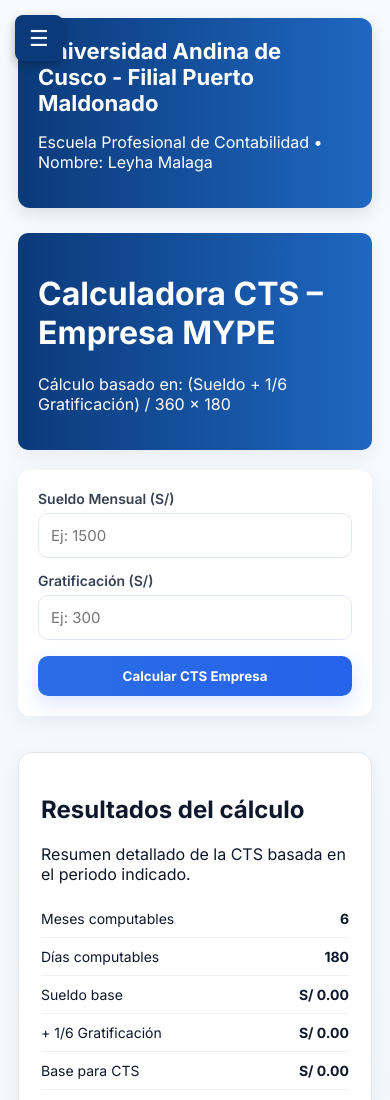
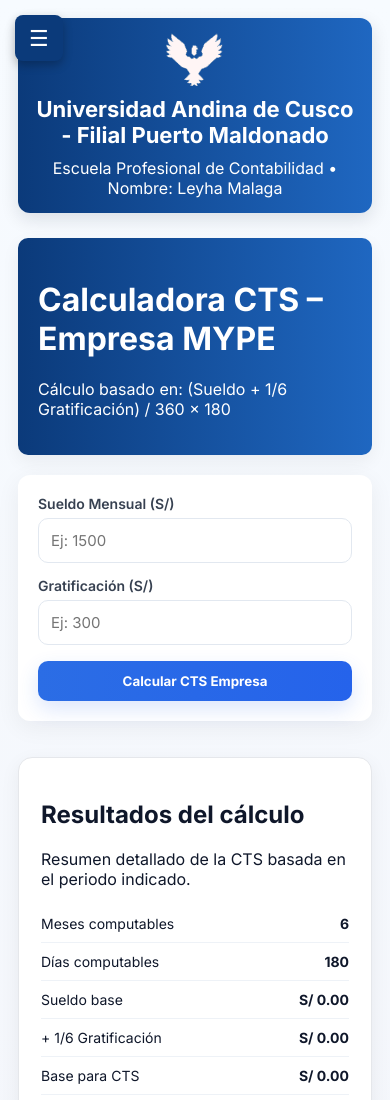
Before and after one commit to JustProyect/CTS, a plain HTML site: page index.html in a window 390 px wide. Shown: the top 1100 px of the page. Drawn offline with Linux system fonts and the light colour scheme.

Commit message:
Update index.html

```diff
--- a/index.html
+++ b/index.html
@@ -61,43 +61,54 @@ body {
 }
 
 /* ================= CONTENIDO =============== */
+
+/* Estilos para el Contenido Principal */
 .content {
-  margin-left:220px;
-  padding:28px;
-  display:flex;
-  gap:28px;
-  align-items:flex-start;
-  transition:0.3s ease;
+  margin-left: 220px;
+  padding: 28px;
+  display: flex;
+  gap: 28px;
+  align-items: flex-start;
+  transition: 0.3s ease;
 }
 
-@media(max-width:1100px) {
-  .content { gap:18px; }
+/* ==================================== */
+/* 🏫 Estilos del Banner Superior (Combinado y Corregido) */
+/* ==================================== */
+
+.banner-top {
+  /* PROPIEDADES DE FLEXBOX (Alineación) */
+  display: flex;
+  align-items: center;
+  gap: 20px;
+
+  /* PROPIEDADES DE DISEÑO */
+  background: linear-gradient(90deg, #0b3a7a, #1f67c1);
+  color: white;
+  padding: 20px;
+  border-radius: 12px;
+  margin-bottom: 25px;
+  box-shadow: 0 6px 18px rgba(15, 23, 42, 0.12);
 }
 
-@media(max-width:900px) {
-  .sidebar { display:none; }
-  .content {
-    margin-left:0;
-    flex-direction:column;
-    padding:18px;
-  }
+.logo-banner {
+  width: 80px;
+  height: auto;
+  flex-shrink: 0;
 }
 
-/* ================= ENCABEZADO SUPERIOR =============== */
-.banner-top {
-  background:linear-gradient(90deg,#0b3a7a,#1f67c1);
-  color:white;
-  padding:20px;
-  border-radius:12px;
-  margin-bottom:25px;
-  box-shadow:0 6px 18px rgba(15,23,42,0.12);
-  text-align:left;
+.banner-top h1 {
+  margin: 0;
+  font-size: 22px;
+  font-weight: 700;
 }
-.banner-top h1 {
-  margin:0;
-  font-size:22px;
-  font-weight:700;
+
+.banner-top p {
+  margin: 0;
+  flex-grow: 1;
+  font-size: 16px;
 }
+
 
 /* ================= CARD IZQUIERDA =============== */
 .wrap {
@@ -200,27 +211,54 @@ input {
   box-shadow:0 4px 10px rgba(0,0,0,0.25);
 }
 
-@media(max-width:900px){
+/* ==================================== */
+/* 📱 Media Queries (Adaptación a Móviles) */
+/* ==================================== */
+
+@media(max-width: 1100px) {
+    .content {
+        gap: 18px;
+    }
+}
+
+@media(max-width: 900px) {
     .hamburger{ display:block; }
     .sidebar{ display:none; width:200px; }
+
+    .content {
+        margin-left: 0;
+        flex-direction: column;
+        padding: 18px;
+    }
+
+    /* Ajuste de Banner en móviles */
+    .banner-top {
+        flex-direction: column; /* Coloca el logo arriba y el texto abajo */
+        text-align: center;
+        padding: 15px;
+        gap: 10px;
+    }
+
+    .logo-banner {
+        width: 60px; /* Reducir el tamaño del logo en móviles */
+    }
 }
 
 </style>
 </head>
 <body>
 
-<!-- ================= MENU LATERAL ================= -->
 <div class="sidebar">
   <h2>MENÚ CTS</h2>
-  <a href="index.html">📌 CTS Empresa</a>
+  <a href="ctz22.html">📌 CTS Empresa</a>
   <a href="ctz2.html">👤 CTS Personal</a>
 </div>
 
-<!-- ================= CONTENIDO PRINCIPAL ================= -->
 <div class="content">
 
     <div class="wrap">
       <div class="banner-top">
+        <img src="uacpng.png" alt="Logo Universidad Andina del Cusco" class="logo-banner">
         <h1>Universidad Andina de Cusco - Filial Puerto Maldonado</h1>
         <p>Escuela Profesional de Contabilidad • Nombre: Leyha Malaga</p>
       </div>
@@ -273,7 +311,7 @@ function calcular(){
   const grat6 = grat/6;
   const base = sueldo + grat6;
   const cts180 = (base/360)*180;
-  const cts = cts180/2;
+  const cts = cts180/2; /* Asumo que es MYPE por la fórmula indicada en el HTML. Si es Régimen General, debería ser cts180 */
 
   document.getElementById('resultado').style.display='block';
   document.getElementById('valorCTS').textContent = format(cts);
@@ -287,7 +325,6 @@ function calcular(){
 }
 </script>
 
-<!-- BOTÓN HAMBURGUESA -->
 <div class="hamburger" onclick="toggleMenu()">☰</div>
 
 <script>
```
Lines whose indentation alone changed are shown as unchanged.
